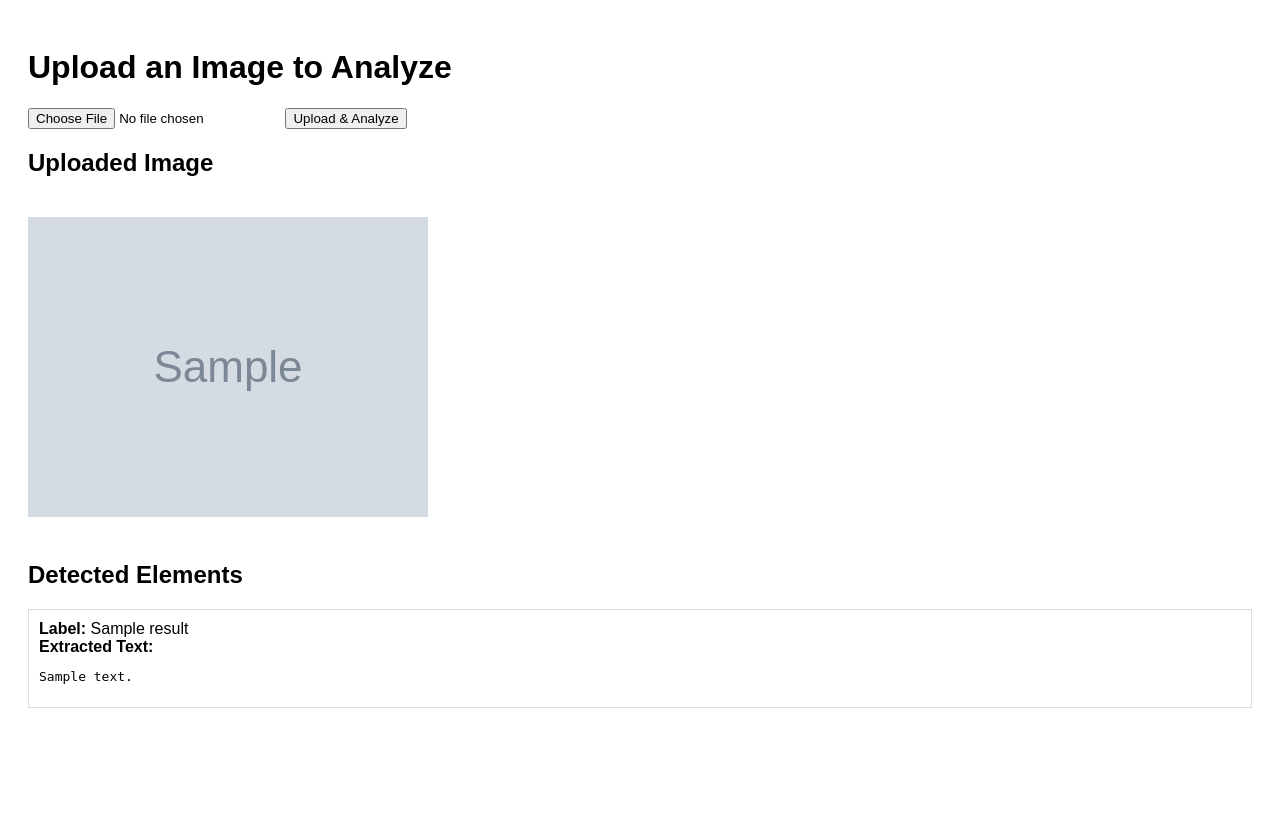
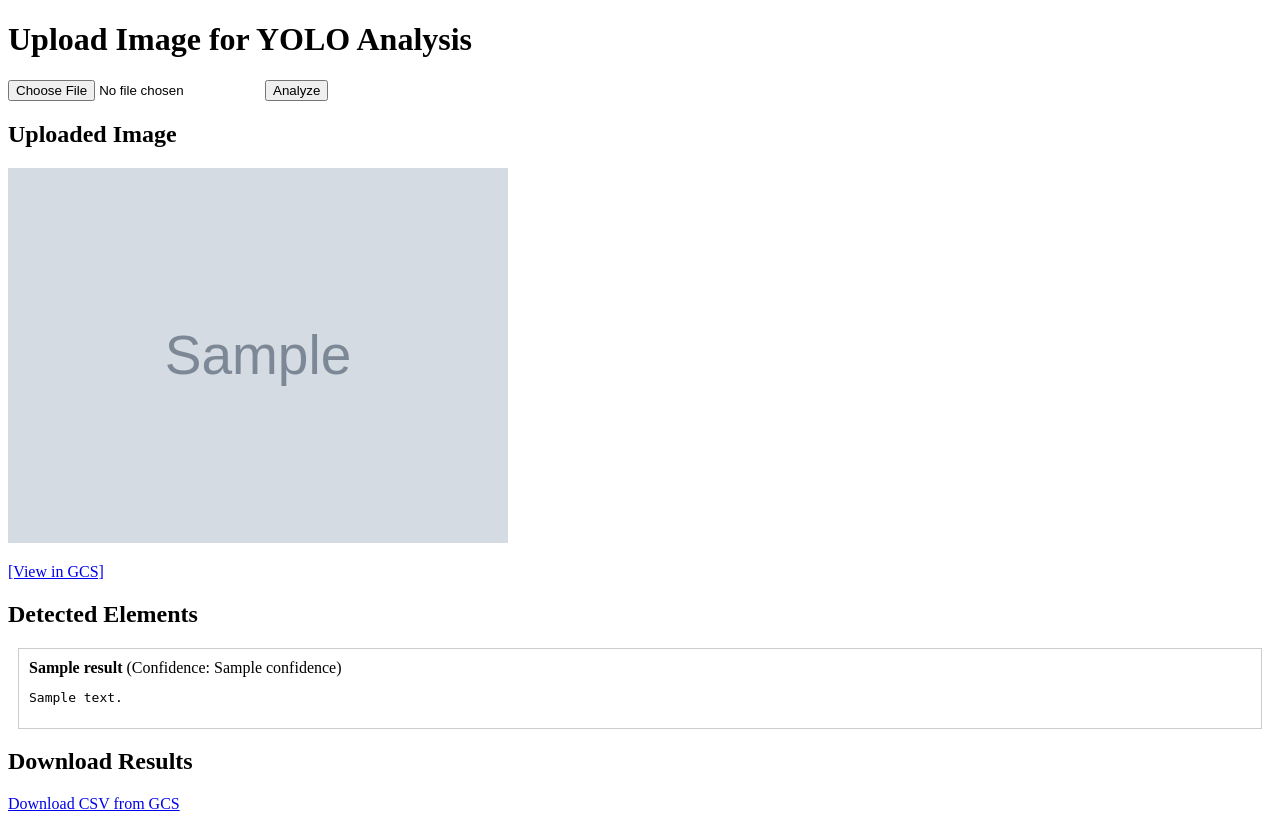
Before and after one commit to mattgar417/AI-Research-Tool, a Python web app: template templates/index.html in a window 1280 px wide. Before the commit the page ends 708 px from the top, so only its background shows below. Run offline with Jinja, Linux system fonts and the light colour scheme; the template is opened without the code that fills it: most values are stand-ins (such as "Sample title", 1, 10 or a date in 2020); grey boxes marked "Sample" are stand-in pictures.

Commit message:
Update index.html

```diff
--- a/templates/index.html
+++ b/templates/index.html
@@ -1,39 +1,34 @@
 <!DOCTYPE html>
-<html lang="en">
+<html>
 <head>
-    <meta charset="UTF-8">
-    <title>YOLO Research Paper Analyzer</title>
-    <style>
-        body { font-family: Arial; padding: 20px; }
-        img { max-width: 500px; margin: 20px 0; }
-        .box { border: 1px solid #ddd; padding: 10px; margin-bottom: 10px; }
-    </style>
+    <title>YOLO Research Analyzer</title>
 </head>
 <body>
-    <h1>Upload an Image to Analyze</h1>
+    <h1>Upload Image for YOLO Analysis</h1>
     <form method="POST" enctype="multipart/form-data">
         <input type="file" name="file" accept="image/*" required>
-        <button type="submit">Upload & Analyze</button>
+        <button type="submit">Analyze</button>
     </form>
 
-    {% if image_path %}
+    {% if image_url %}
         <h2>Uploaded Image</h2>
-        <img src="{{ image_path }}" alt="Uploaded Image">
+        <img src="{{ image_url }}" width="500">
+        <p><a href="{{ image_url }}" target="_blank">[View in GCS]</a></p>
     {% endif %}
 
     {% if results %}
         <h2>Detected Elements</h2>
-        {% for label, text in results %}
-            <div class="box">
-                <strong>Label:</strong> {{ label }}<br>
-                {% if text %}
-                    <strong>Extracted Text:</strong><br>
-                    <pre>{{ text }}</pre>
-                {% else %}
-                    <em>No text extracted.</em>
-                {% endif %}
+        {% for r in results %}
+            <div style="border: 1px solid #ccc; margin: 10px; padding: 10px;">
+                <strong>{{ r.label }}</strong> (Confidence: {{ r.confidence }})<br>
+                <pre>{{ r.text or "(No text extracted)" }}</pre>
             </div>
         {% endfor %}
     {% endif %}
+
+    {% if csv_url %}
+        <h2>Download Results</h2>
+        <a href="{{ csv_url }}" target="_blank">Download CSV from GCS</a>
+    {% endif %}
 </body>
 </html>
```
